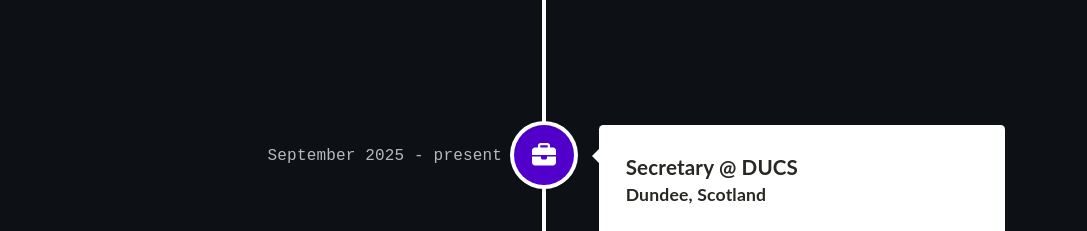
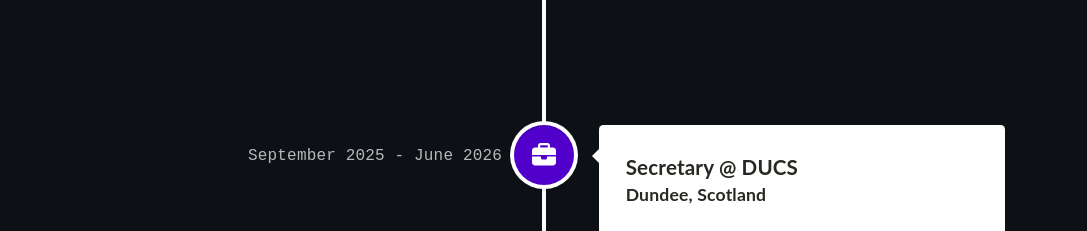
Before and after one commit to naykakashima/MyPortfolio, a React (Create React App) app: page / in a window 1280 px wide. Shown: the part 1060-1291 px from the top of the page, without its empty margins (96-1183 px from the left). Built offline with nearby package versions, Linux system fonts and the light colour scheme.

Commit message:
update timeline to correct end date for Secretary position

```diff
--- a/src/components/Timeline.tsx
+++ b/src/components/Timeline.tsx
@@ -30,7 +30,7 @@
             className="vertical-timeline-element--work"
             contentStyle={{ background: 'white', color: 'rgb(39, 40, 34)' }}
             contentArrowStyle={{ borderRight: '7px solid  white' }}
-            date="September 2025 - present"
+            date="September 2025 - June 2026"
             iconStyle={{ background: '#5000ca', color: 'rgb(39, 40, 34)' }}
             icon={<FontAwesomeIcon icon={faBriefcase} />}
           >
```
